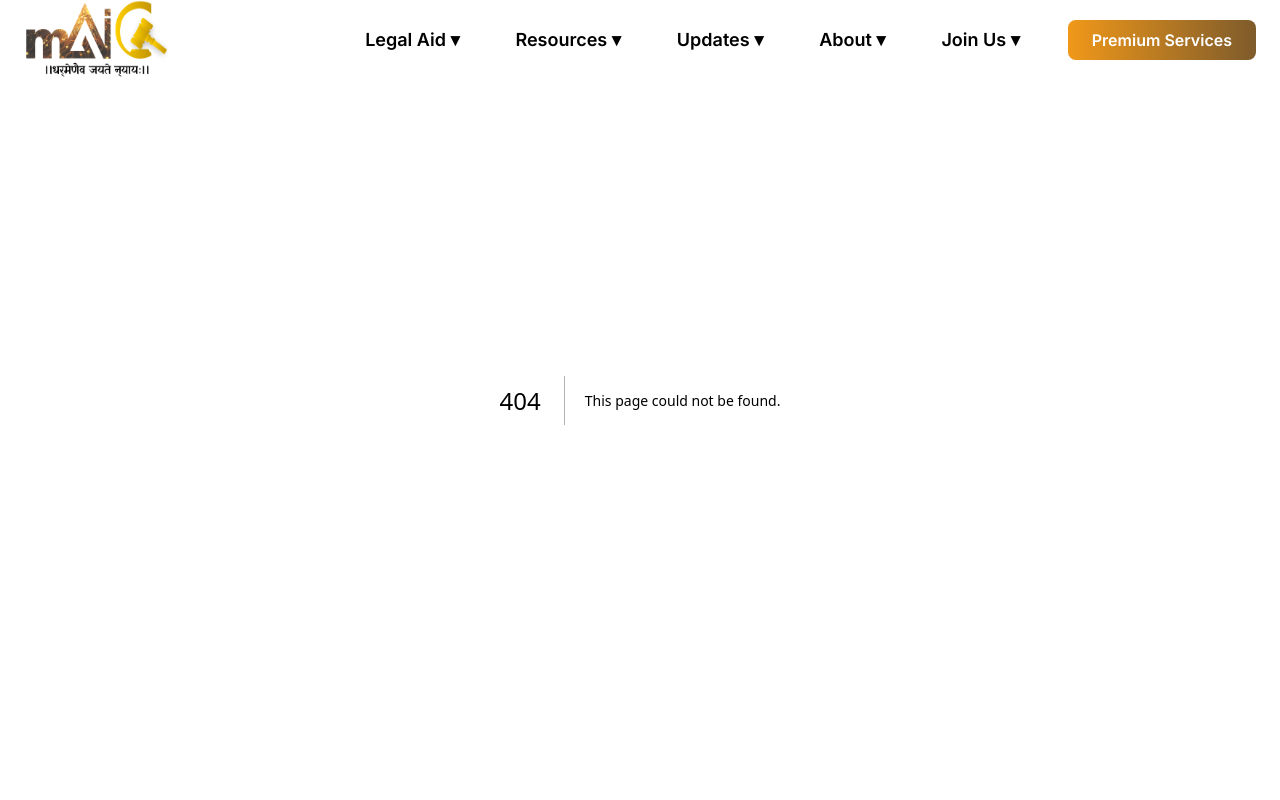
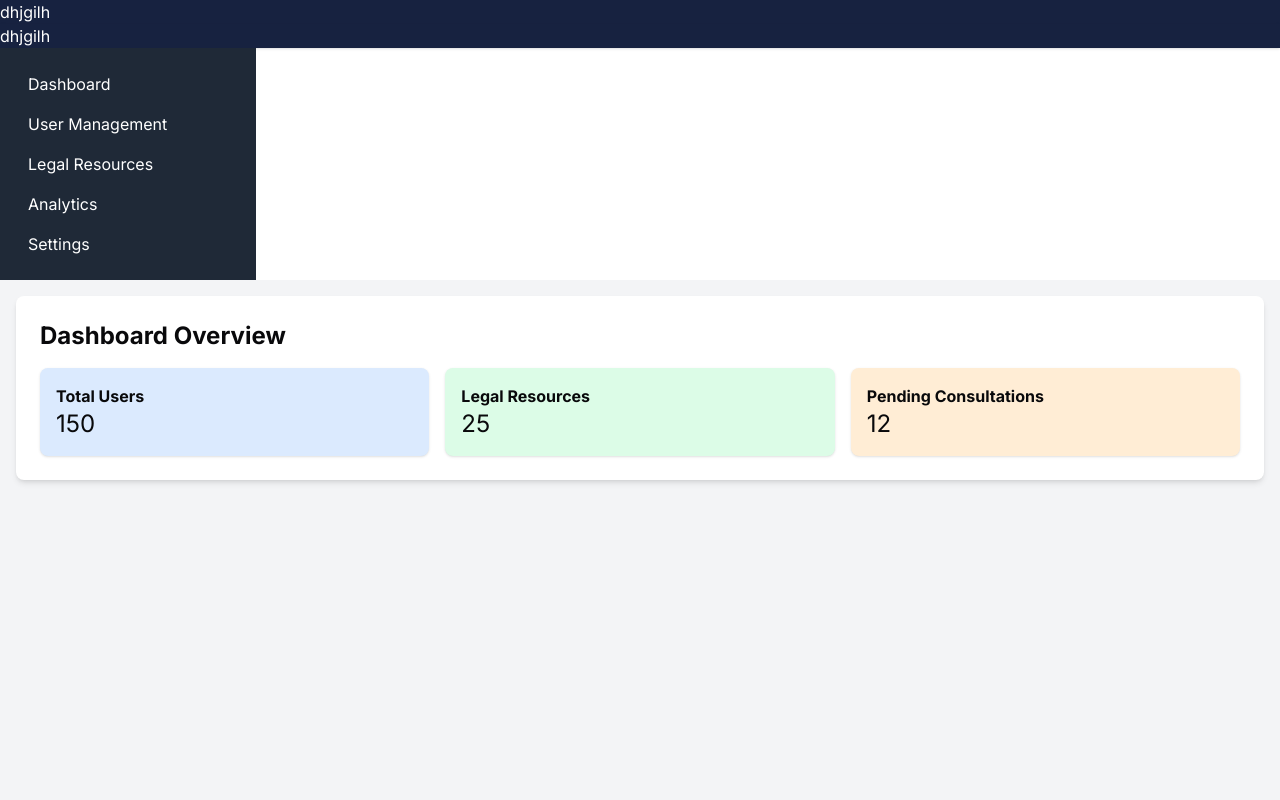
Before and after one commit to idcindia/mAI-Court, a Next.js app: page /admin in a window 1280 px wide. Before the commit this address had no page. Shown: the top 800 px of the page. Built offline with nearby package versions, Linux system fonts and the light colour scheme.

Commit message:
admin dashboard related code

```diff
--- /dev/null
+++ b/src/app/admin/components/AdminHeader.js
@@ -0,0 +1,13 @@
+// src/app/admin/components/AdminHeader.js
+
+import React from 'react';
+
+const AdminHeader = ({ toggleSidebar }) => {
+    return (
+        <header className="bg-[#172240] text-white flex justify-between items-center p-0 shadow">
+    <h1>dhjgilh</h1>
+        </header>
+    );
+};
+
+export default AdminHeader;
--- /dev/null
+++ b/src/app/admin/components/AdminLayout.js
@@ -0,0 +1,18 @@
+import React from 'react';
+import AdminHeader from './AdminHeader';
+
+import Sidebar from './Sidebar';
+
+const AdminLayout = ({ children }) => {
+    return (
+        <>
+            <AdminHeader />
+            <Sidebar />
+            <div className="bg-gray-100 min-h-screen p-4">
+                {children}
+            </div>
+        </>
+    );
+};
+
+export default AdminLayout;
--- /dev/null
+++ b/src/app/admin/components/DashboardStats.js
@@ -0,0 +1,16 @@
+// app/admin/components/DashboardStats.js
+import React from 'react';
+
+const DashboardStats = () => {
+    // You can fetch stats from an API or define them statically
+    return (
+        <div className="dashboard-stats">
+            <h2>Statistics</h2>
+            {/* Add components or elements to display stats */}
+            <div>Total Users: 100</div>
+            <div>Total Blogs: 50</div>
+        </div>
+    );
+};
+
+export default DashboardStats;
--- /dev/null
+++ b/src/app/admin/components/Sidebar.js
@@ -0,0 +1,20 @@
+// src/app/admin/components/AdminSidebar.js
+"use client"
+import React from 'react';
+import Link from 'next/link';
+
+const AdminSidebar = ({ sidebarState }) => {
+    return (
+        <aside className={`bg-gray-800 text-white h-full lg:w-64 transition-transform ${sidebarState ? 'translate-x-0' : '-translate-x-full'} lg:translate-x-0 fixed lg:relative`}>
+            <nav className="flex flex-col p-4">
+                <Link href="/admin" className="py-2 px-3 hover:bg-gray-700 rounded">Dashboard</Link>
+                <Link href="/admin/manage-users" className="py-2 px-3 hover:bg-gray-700 rounded">User Management</Link>
+                <Link href="/admin/legal-resources" className="py-2 px-3 hover:bg-gray-700 rounded">Legal Resources</Link>
+                <Link href="/admin/analytics" className="py-2 px-3 hover:bg-gray-700 rounded">Analytics</Link>
+                <Link href="/admin/settings" className="py-2 px-3 hover:bg-gray-700 rounded">Settings</Link>
+            </nav>
+        </aside>
+    );
+};
+
+export default AdminSidebar;
--- /dev/null
+++ b/src/app/admin/components/UserList.js
@@ -0,0 +1,9 @@
+import React from 'react'
+
+const UserList = () => {
+  return (
+    <div>UserList</div>
+  )
+}
+
+export default UserList
--- /dev/null
+++ b/src/app/admin/page.js
@@ -0,0 +1,31 @@
+// src/app/admin/page.js
+"use client"
+
+import AdminLayout from './components/AdminLayout';
+
+const AdminDashboard = () => {
+    return (
+        <AdminLayout>
+            <div className="bg-white p-6 rounded-lg shadow-md">
+                <h1 className="text-2xl font-bold mb-4">Dashboard Overview</h1>
+                <div className="grid grid-cols-1 md:grid-cols-2 lg:grid-cols-3 gap-4">
+                    {/* Example Cards */}
+                    <div className="bg-blue-100 p-4 rounded-lg shadow">
+                        <h2 className="font-bold">Total Users</h2>
+                        <p className="text-2xl">150</p>
+                    </div>
+                    <div className="bg-green-100 p-4 rounded-lg shadow">
+                        <h2 className="font-bold">Legal Resources</h2>
+                        <p className="text-2xl">25</p>
+                    </div>
+                    <div className="bg-orange-100 p-4 rounded-lg shadow">
+                        <h2 className="font-bold">Pending Consultations</h2>
+                        <p className="text-2xl">12</p>
+                    </div>
+                </div>
+            </div>
+        </AdminLayout>
+    );
+};
+
+export default AdminDashboard;
--- a/src/app/layout.js
+++ b/src/app/layout.js
@@ -5,40 +5,53 @@ import "./globals.css";
 import { Provider } from "react-redux";
 import { PersistGate } from "redux-persist/integration/react";
 import { store, persistor } from "./Redux/store";
- // Adjust import based on export type
-import Footer from "./components/common/Footer"; // Adjust import based on export type
+import Footer from "./components/common/Footer";
 import 'react-toastify/dist/ReactToastify.css';
 import { ToastContainer } from 'react-toastify';
-import { useEffect } from "react";
+import { useEffect, useState } from "react";
 import AOS from 'aos';
 import 'aos/dist/aos.css';
 import Navbar from "./components/common/Navbar";
+import AdminHeader from "./admin/components/AdminHeader";
+import { useRouter } from "next/navigation";
 
 const inter = Inter({ subsets: ["latin"] });
 
 export default function RootLayout({ children }) {
+  const router = useRouter();
+  const [isAdminRoute, setIsAdminRoute] = useState(false);
+
   useEffect(() => {
     AOS.init({
       duration: 800,
       once: true,
     });
-  }, []);
+
+    // Make sure we only check the pathname on the client-side
+    if (router && router.pathname) {
+      setIsAdminRoute(router.pathname.startsWith("/admin"));
+    }
+  }, [router]);
 
   return (
     <html lang="en" className={inter.className}>
       <head>
         <meta charSet="UTF-8" />
         <meta name="viewport" content="width=device-width, initial-scale=1.0" />
-        {/* <link rel="stylesheet" href="/assets/css/main.scss" /> */}
         <title>mAI Court</title>
       </head>
       <body className="">
         <Provider store={store}>
           <PersistGate loading={null} persistor={persistor}>
             <ToastContainer />
-            <Navbar />
+
+            {/* Conditionally render AdminHeader or Navbar based on the route */}
+            {isAdminRoute ? <AdminHeader /> : <Navbar />}
+
             {children}
-            <Footer />
+
+            {/* Conditionally render Footer only for non-admin routes */}
+            {!isAdminRoute && <Footer />}
           </PersistGate>
         </Provider>
       </body>
```
Also changed, not shown: public/Assests/mai06.jpg (deleted), src/app/admin/components/BlogList.js (added).
